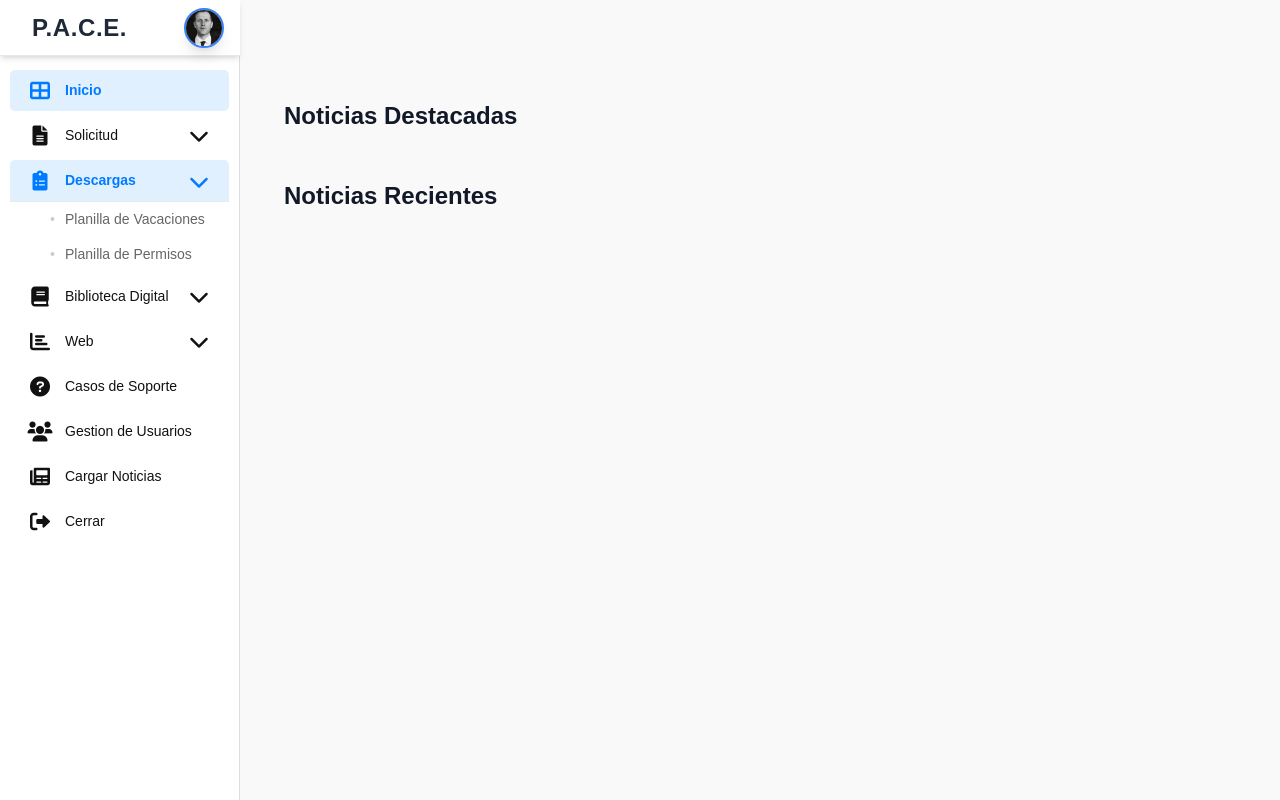
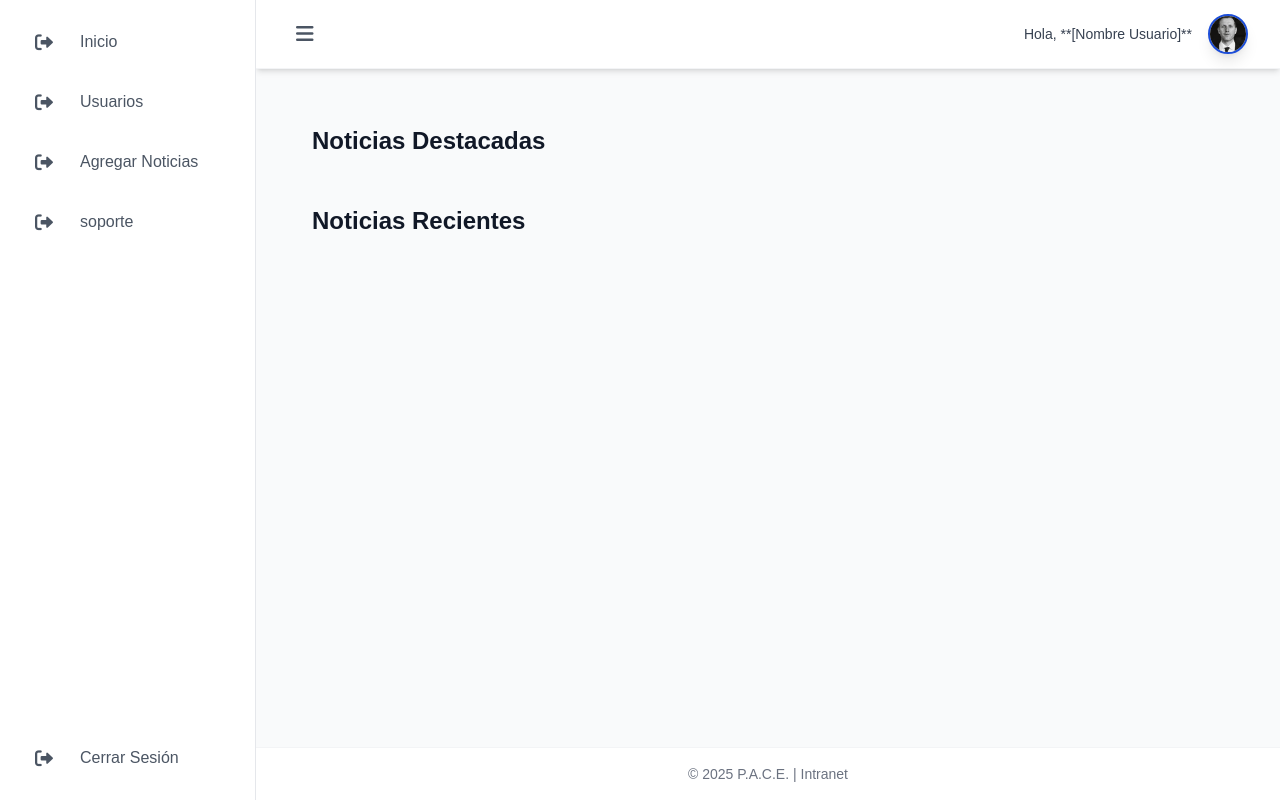
Before and after one commit to morenonavarroluis/django_intra, a Django app: page /admi in a window 1280 px wide. Run offline with Django 5.2, Linux system fonts and the light colour scheme; data that the repository does not hold is empty; some libraries are stand-ins or nearby versions.

Commit message:
cambios en las vistas

```diff
--- a/Intranet/templates/bases/dashboard.html
+++ b/Intranet/templates/bases/dashboard.html
@@ -5,134 +5,256 @@
 <head>
     <meta charset="UTF-8">
     <meta name="viewport" content="width=device-width, initial-scale=1.0">
-    <title>Intranet</title>
+    <title>P.A.C.E. - Intranet</title>
+    <link rel="stylesheet" href="{% static 'css/dashboard.css' %}">
+
     <script src="https://cdn.tailwindcss.com"></script>
+    <script>
+        // Configuración de Tailwind para usar un color primario personalizado
+        tailwind.config = {
+            theme: {
+                extend: {
+                    colors: {
+                        'pace-primary': '#1D4ED8', // Azul más corporativo (blue-700)
+                        'pace-light': '#3B82F6',   // Azul claro (blue-500)
+                    },
+                }
+            }
+        }
+    </script>
+
     <link rel="stylesheet" href="https://cdnjs.cloudflare.com/ajax/libs/font-awesome/6.0.0-beta3/css/all.min.css">
-    <link rel="stylesheet" href="{% static 'css/dashboard.css' %}">
+
     <script src="https://cdn.tiny.cloud/1/ejfjtrkl8wvp1zp0gmdayshiu4vttmo0aa48mpk83p6bw6dw/tinymce/7/tinymce.min.js" referrerpolicy="origin"></script>
 </head>
-<body>
+<body class="bg-gray-50">
 
-    <div class="dashboard-layout">
+    <div class="dashboard-layout flex h-screen overflow-hidden" id="dashboardLayout">
 
-        <header class="bg-white shadow-md p-4 flex items-center justify-between sticky top-0 z-10 border-b border-gray-200">
+        <aside class="sidebar fixed inset-y-0 left-0 transform -translate-x-full lg:translate-x-0
+                      lg:sticky lg:flex-shrink-0 w-64 bg-white border-r border-gray-200
+                      p-4 flex flex-col space-y-2 z-30 transition-all duration-300 ease-in-out
+                      shadow-xl lg:shadow-none lg:w-16 lg:hover:w-64 lg:group-[.is-open]:w-64">
+               <a href="{% url 'admi' %}" class="nav-item-base text-red-600 hover:bg-red-50 hover:text-red-700 mt-auto">
+                <div class="flex items-center space-x-3">
+                    <i class="fas fa-sign-out-alt text-lg"></i>
+                    <span class="nav-text">Inicio</span>
+                </div>
+            </a>
+            <a href="{% url 'usuario' %}" class="nav-item-base text-red-600 hover:bg-red-50 hover:text-red-700 mt-auto">
+                <div class="flex items-center space-x-3">
+                    <i class="fas fa-sign-out-alt text-lg"></i>
+                    <span class="nav-text">Usuarios</span>
+                </div>
+            </a>
+            <a href="{% url 'add_noticia' %}" class="nav-item-base text-red-600 hover:bg-red-50 hover:text-red-700 mt-auto">
+                <div class="flex items-center space-x-3">
+                    <i class="fas fa-sign-out-alt text-lg"></i>
+                    <span class="nav-text">Agregar Noticias</span>
+                </div>
+            </a>
+            <a href="{% url 'soporte' %}" class="nav-item-base text-red-600 hover:bg-red-50 hover:text-red-700 mt-auto">
+                <div class="flex items-center space-x-3">
+                    <i class="fas fa-sign-out-alt text-lg"></i>
+                    <span class="nav-text">soporte</span>
+                </div>
+            </a>
+
+           <div class="text-2xl font-extrabold text-pace-primary pt-1 pb-4 border-b border-gray-100
+                        truncate lg:opacity-0 lg:group-hover:opacity-100 lg:group-[.is-open]:opacity-100
+                        transition-opacity duration-300">
+                P.A.C.E.
+            </div>
+
+            <nav class="flex-1 space-y-1 overflow-y-auto">
+
+            </nav>
+
+            <a href="#" class="nav-item-base text-red-600 hover:bg-red-50 hover:text-red-700 mt-auto">
+                <div class="flex items-center space-x-3">
+                    <i class="fas fa-sign-out-alt text-lg"></i>
+                    <span class="nav-text">Cerrar Sesión</span>
+                </div>
+            </a>
+        </aside>
+
+        <div class="flex flex-col flex-1 overflow-x-hidden overflow-y-auto">
+
+            <header class="bg-white shadow-md sticky top-0 z-20 border-b border-gray-100">
+                <div class="max-w-full mx-auto px-4 sm:px-6 lg:px-8 py-3 flex items-center justify-between">
 
                     <div class="flex items-center space-x-4">
                         <button id="menuToggle"
-                    class="lg:hidden text-gray-600 hover:text-blue-600 focus:outline-none focus:ring-2 focus:ring-blue-500 p-2 rounded-lg transition duration-150">
+                                class="text-gray-600 hover:text-pace-primary focus:outline-none
+                                       focus:ring-2 focus:ring-pace-light p-2 rounded-full transition
+                                       duration-150">
                             <i class="fas fa-bars text-xl"></i>
                         </button>
-        <div class="text-2xl font-bold text-gray-800 tracking-wide">
-            P.A.C.E.
-        </div>
                     </div>
 
-    <div class="profile flex items-center">
-        <div class="w-10 h-10 rounded-full overflow-hidden border-2 border-blue-500 shadow-lg cursor-pointer hover:opacity-90 transition">
+                    <div class="profile flex items-center space-x-4">
+                        <span class="text-sm font-medium text-gray-700 hidden sm:block">
+                            Hola, **[Nombre Usuario]**
+                        </span>
+                        <div class="w-10 h-10 rounded-full overflow-hidden border-2 border-pace-primary shadow-lg
+                                    cursor-pointer hover:ring-2 hover:ring-pace-light transition">
                             <img src="{% static 'img/i.jpg' %}"
                                  alt="Foto de Perfil"
                                  class="w-full h-full object-cover">
                         </div>
                     </div>
+                </div>
             </header>
 
-       <aside class="sidebar" id="sidebar">
-            <a href="{% url 'admi' %}" class="nav-item active">
-                <div class="nav-content">
-                    <i class="fas fa-th-large"></i> <span>Inicio</span>
-                </div>
-            </a>
+            <main class="main-content flex-1 p-4 sm:p-6 lg:p-8">
+               {% block content %}
+                  {% endblock content %}
+            </main>
 
-            <div class="nav-item has-submenu">
-                <div class="main-item">
-                    <i class="fas fa-file-alt"></i> <span>Solicitud</span>
-                    <i class="fas fa-chevron-down arrow"></i>
-                </div>
-                <ul class="submenu">
-                    <li><a href="{% url 'solicitud_soport' %}">Crear Solicitud soporte</a></li>
-                    <li><a href="#">Constancia de trabajo</a></li>
-                    <li><a href="#">Recibo de pago</a></li>
-                </ul>
+            <footer class="p-4 bg-white border-t border-gray-100 text-center text-sm text-gray-500">
+                © 2025 P.A.C.E. | Intranet
+            </footer>
         </div>
 
-            <div class="nav-item has-submenu open">
-                <div class="main-item">
-                    <i class="fas fa-clipboard-list"></i> <span>Descargas</span>
-                    <i class="fas fa-chevron-up arrow"></i>
-                </div>
-                <ul class="submenu">
-                    <li><a href="#">Planilla de Vacaciones</a></li>
-                    <li><a href="#">Planilla de Permisos</a></li>
-                </ul>
+        <div id="sidebarOverlay" class="fixed inset-0 bg-black opacity-0 pointer-events-none
+                                        lg:hidden z-20 transition-opacity duration-300"></div>
     </div>
 
-            <div class="nav-item has-submenu">
-                <div class="main-item">
-                    <i class="fas fa-book"></i> <span>Biblioteca Digital</span>
-                    <i class="fas fa-chevron-down arrow"></i>
-                </div>
-                <ul class="submenu">
-                    <li><a href="#">Manuales</a></li>
-                    <li><a href="#">Políticas</a></li>
-                </ul>
-            </div>
+    <style>
+        .nav-item-base {
+            display: flex;
+            align-items: center;
+            padding: 0.75rem 1rem;
+            border-radius: 0.5rem;
+            color: #4B5563; /* gray-600 */
+            transition: all 0.2s ease-in-out;
+            white-space: nowrap; /* Evita que el texto se rompa */
+            text-decoration: none;
+        }
 
-            <div class="nav-item has-submenu">
-                <div class="main-item">
-                    <i class="fas fa-chart-bar"></i> <span>Web</span>
-                    <i class="fas fa-chevron-down arrow"></i>
-                </div>
-                <ul class="submenu">
-                    <li><a href="#">Analíticas</a></li>
-                </ul>
-            </div>
-            <a href="{% url 'soporte' %}" class="nav-item">
-                <div class="nav-content">
-                    <i class="fas fa-question-circle"></i> <span>Casos de Soporte</span>
-                </div>
-            </a>
-            <a href="{% url 'usuario' %}" class="nav-item">
-                <div class="nav-content">
-                    <i class="fas fa-users"></i> <span>Gestion de Usuarios</span>
-                </div>
-            </a>
-            <a href="{% url 'add_noticia' %}" class="nav-item">
-                <div class="nav-content">
-                    <i class="fas fa-newspaper"></i> <span>Cargar Noticias</span>
-                </div>
-            </a>
-            <a href="#" class="nav-item">
-                <div class="nav-content">
-                    <i class="fas fa-sign-out-alt"></i> <span>Cerrar</span>
-                </div>
-            </a>
-        </aside>
+        .nav-item-base:hover, .nav-item-base.active {
+            background-color: #EFF6FF; /* blue-50 */
+            color: #1D4ED8; /* pace-primary */
+        }
 
-        <main class="main-content">
-           {% block content %}
+        .nav-item-base.active {
+            font-weight: 600;
+        }
 
-           {% endblock content %}
-        </main>
-    </div>
+        .nav-item-base i {
+            width: 1.5rem; /* Ancho fijo para el ícono */
+            text-align: center;
+            margin-right: 0.75rem; /* Espacio entre ícono y texto */
+        }
+
+        /* Ocultar texto del nav-item-base en estado colapsado (desktop) */
+        .sidebar:not(:hover) .nav-text,
+        .sidebar:not(:hover) .submenu,
+        .sidebar:not(:hover) .main-item .arrow,
+        .sidebar:not(:hover) .main-item span {
+            /* Solo se oculta el texto si NO está en móvil y el sidebar NO está en hover/open */
+            opacity: 0;
+            pointer-events: none;
+            width: 0;
+            overflow: hidden;
+            margin-left: -0.75rem; /* Mueve el texto hacia la izquierda para colapsar */
+        }
+
+        /* Sobrescribir el estilo de colapsado para la versión móvil */
+        @media (max-width: 1023px) {
+            .sidebar:not(.lg\:group-hover\:w-64) .nav-text,
+            .sidebar:not(.lg\:group-hover\:w-64) .submenu,
+            .sidebar:not(.lg\:group-hover\:w-64) .main-item .arrow,
+            .sidebar:not(.lg\:group-hover\:w-64) .main-item span {
+                /* Asegura que el texto esté visible cuando se abre en móvil */
+                opacity: 1;
+                width: auto;
+                margin-left: 0;
+            }
+        }
+
+
+        /* Estilos específicos para el submenu */
+        .submenu {
+            padding-left: 1.5rem;
+            margin-top: 0.5rem;
+            list-style: none;
+            max-height: 0;
+            overflow: hidden;
+            transition: max-height 0.3s ease-in-out;
+        }
+
+        .has-submenu.open .submenu {
+            max-height: 500px; /* Un valor grande para permitir el despliegue */
+        }
+
+        .submenu a {
+            display: block;
+            padding: 0.5rem 1rem 0.5rem 2.5rem;
+            border-radius: 0.25rem;
+            color: #6B7280; /* gray-500 */
+            transition: background-color 0.2s;
+        }
+
+        .submenu a:hover {
+            background-color: #F3F4F6; /* gray-100 */
+            color: #1D4ED8;
+        }
+
+        /* Manejo de la barra lateral en móvil */
+        .dashboard-layout.is-open #sidebar {
+            transform: translateX(0);
+        }
+
+        .dashboard-layout.is-open #sidebarOverlay {
+            opacity: 0.5;
+            pointer-events: auto;
+        }
+    </style>
 
     <script>
         document.addEventListener('DOMContentLoaded', () => {
+            const dashboardLayout = document.getElementById('dashboardLayout');
+            const sidebar = document.querySelector('.sidebar');
             const menuToggle = document.getElementById('menuToggle');
-            const dashboardLayout = document.querySelector('.dashboard-layout');
+            const sidebarOverlay = document.getElementById('sidebarOverlay');
             const submenuContainers = document.querySelectorAll('.has-submenu');
 
             // 1. Lógica para Colapsar/Expandir la Barra Lateral
             menuToggle.addEventListener('click', () => {
-                dashboardLayout.classList.toggle('collapsed');
+                // Alternar el estado en el layout principal
+                dashboardLayout.classList.toggle('is-open');
+
+                // Si el menú se abre en móvil, bloquear el scroll del cuerpo
+                if (window.innerWidth < 1024 && dashboardLayout.classList.contains('is-open')) {
+                    document.body.style.overflow = 'hidden';
+                } else {
+                    document.body.style.overflow = '';
+                }
             });
 
-            // 2. Lógica para Abrir/Cerrar Submenús
+            // Cerrar el sidebar al hacer clic en el overlay (solo en móvil)
+            sidebarOverlay.addEventListener('click', () => {
+                dashboardLayout.classList.remove('is-open');
+                document.body.style.overflow = '';
+            });
+
+            // 2. Lógica para Abrir/Cerrar Submenús (Comportamiento "Accordion")
             submenuContainers.forEach(container => {
                 const mainItem = container.querySelector('.main-item');
+                const arrow = container.querySelector('.arrow');
 
-                mainItem.addEventListener('click', () => {
-                    // Evita el despliegue si el menú está colapsado (solo íconos visibles)
-                    if (dashboardLayout.classList.contains('collapsed')) {
+                // Asegura que el estado inicial de la flecha refleje la clase 'open'
+                if (container.classList.contains('open')) {
+                     arrow.classList.replace('fa-chevron-down', 'fa-chevron-up');
+                }
+
+                mainItem.addEventListener('click', (e) => {
+                    // Prevenir despliegue de submenú si el texto está oculto (barra lateral colapsada en desktop)
+                    // La comprobación 'lg:w-16' es un indicativo del estado colapsado
+                    if (window.innerWidth >= 1024 && !dashboardLayout.classList.contains('is-open') && !sidebar.matches(':hover')) {
+                        // Aquí, el usuario está en desktop y el menú está en modo icono,
+                        // por lo que el clic debería ignorar el despliegue del submenú.
                         return;
                     }
 
@@ -140,12 +262,11 @@
 
                     // Cierra los otros submenús (comportamiento "accordion")
                     submenuContainers.forEach(otherContainer => {
-                        if (otherContainer !== container) {
+                        if (otherContainer !== container && otherContainer.classList.contains('open')) {
                             otherContainer.classList.remove('open');
                             const otherArrow = otherContainer.querySelector('.arrow');
                             if (otherArrow) {
-                                otherArrow.classList.remove('fa-chevron-up');
-                                otherArrow.classList.add('fa-chevron-down');
+                                otherArrow.classList.replace('fa-chevron-up', 'fa-chevron-down');
                             }
                         }
                     });
@@ -154,15 +275,21 @@
                     container.classList.toggle('open');
 
                     // Cambia el icono de flecha
-                    const arrow = container.querySelector('.arrow');
                     if (isOpening) {
-                        arrow.classList.remove('fa-chevron-down');
-                        arrow.classList.add('fa-chevron-up');
+                        arrow.classList.replace('fa-chevron-down', 'fa-chevron-up');
                     } else {
-                        arrow.classList.remove('fa-chevron-up');
-                        arrow.classList.add('fa-chevron-down');
+                        arrow.classList.replace('fa-chevron-up', 'fa-chevron-down');
                     }
                 });
+            });
+
+            // 3. Manejar el redimensionamiento de la ventana
+            window.addEventListener('resize', () => {
+                // Al volver a desktop, elimina el estilo de overflow y la clase 'is-open' si existe, para asegurar el layout
+                if (window.innerWidth >= 1024) {
+                    document.body.style.overflow = '';
+                    dashboardLayout.classList.remove('is-open');
+                }
             });
         });
     </script>
```
Also changed, not shown: media/noticias/Captura_de_pantalla_2025-08-12_13-32-09_9xHdhWe.png (added), media/noticias/login.png (added). Lines whose indentation alone changed are shown as unchanged.
